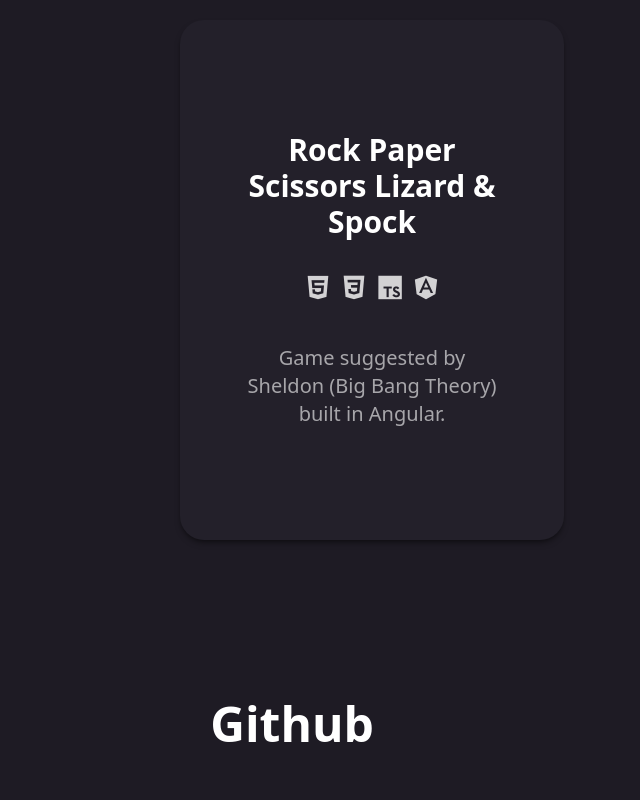
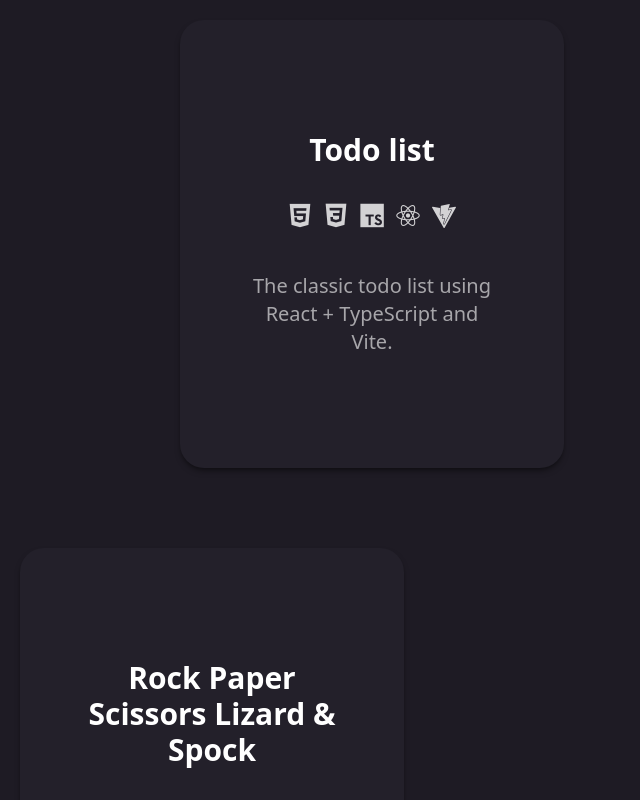
Before and after one commit to douglasyabuki/Portfolio, a React (Vite) app: page / in a window 1280 px wide. Shown: the part 8940-9740 px from the top of the page, without its empty margins (348-988 px from the left). Built offline with nearby package versions, Linux system fonts and the light colour scheme; a web font is replaced by a local one.

Commit message:
Commit 138: Add new project to list

```diff
--- a/src/components/main-view/projects/project-cards/project-list/project-list.ts
+++ b/src/components/main-view/projects/project-cards/project-list/project-list.ts
@@ -55,6 +55,16 @@
   },
   {
     id: 5,
+    name: 'Todo list',
+    description: "The classic todo list using React + TypeScript and Vite.",
+    imageSrc: '/proj-todo.jpg',
+    imageAlt: 'Screenshot of my todo list project',
+    url: 'https://todo-list-douglasyabuki.vercel.app/',
+    gitUrl: 'https://github.com/douglasyabuki/todo-list',
+    techs: ['HTML5','CSS3','TypeScript','React','Vite'],
+  },
+  {
+    id: 6,
     name: 'Rock Paper Scissors Lizard & Spock',
     description: "Game suggested by Sheldon (Big Bang Theory) built in Angular.",
     imageSrc: '/proj-rock.jpg',
```
Also changed, not shown: public/proj-todo.jpg (added).
